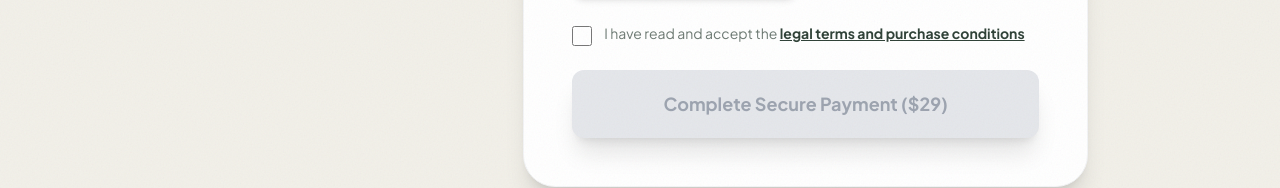
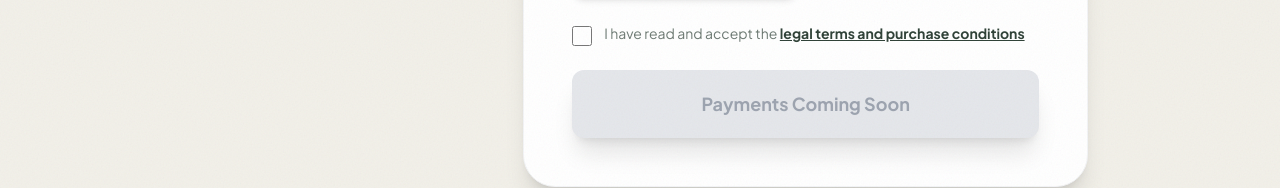
Before and after one commit to stretchlifetime/nexus-landing, a React (Vite) app: page /checkout in a window 1280 px wide. Shown: the part 585-773 px from the top of the page. Built offline with nearby package versions, Linux system fonts and the light colour scheme.

Commit message:
Inhabilitamos botón de pago hasta solucionar métodos de pago

```diff
--- a/src/pages/Checkout.jsx
+++ b/src/pages/Checkout.jsx
@@ -181,10 +181,10 @@ export default function Checkout() {
 
                 <button
                   type="submit"
-                  disabled={!acceptedTerms}
-                  className={`w-full py-5 rounded-xl font-bold text-lg transition-all mt-8 shadow-xl ${acceptedTerms ? 'bg-accent text-white hover:bg-[#A34324] shadow-accent/20' : 'bg-gray-200 text-gray-400 cursor-not-allowed'}`}
+                  disabled={true}
+                  className="w-full py-5 rounded-xl font-bold text-lg transition-all mt-8 shadow-xl bg-gray-200 text-gray-400 cursor-not-allowed"
                 >
-                   {t("Completar Pago Seguro", "Complete Secure Payment")} (${price}{intent !== 'book' && `/${t('mes', 'mo')}`})
+                   {t("Pagos Próximamente", "Payments Coming Soon")}
                 </button>
              </form>
           </div>
```
